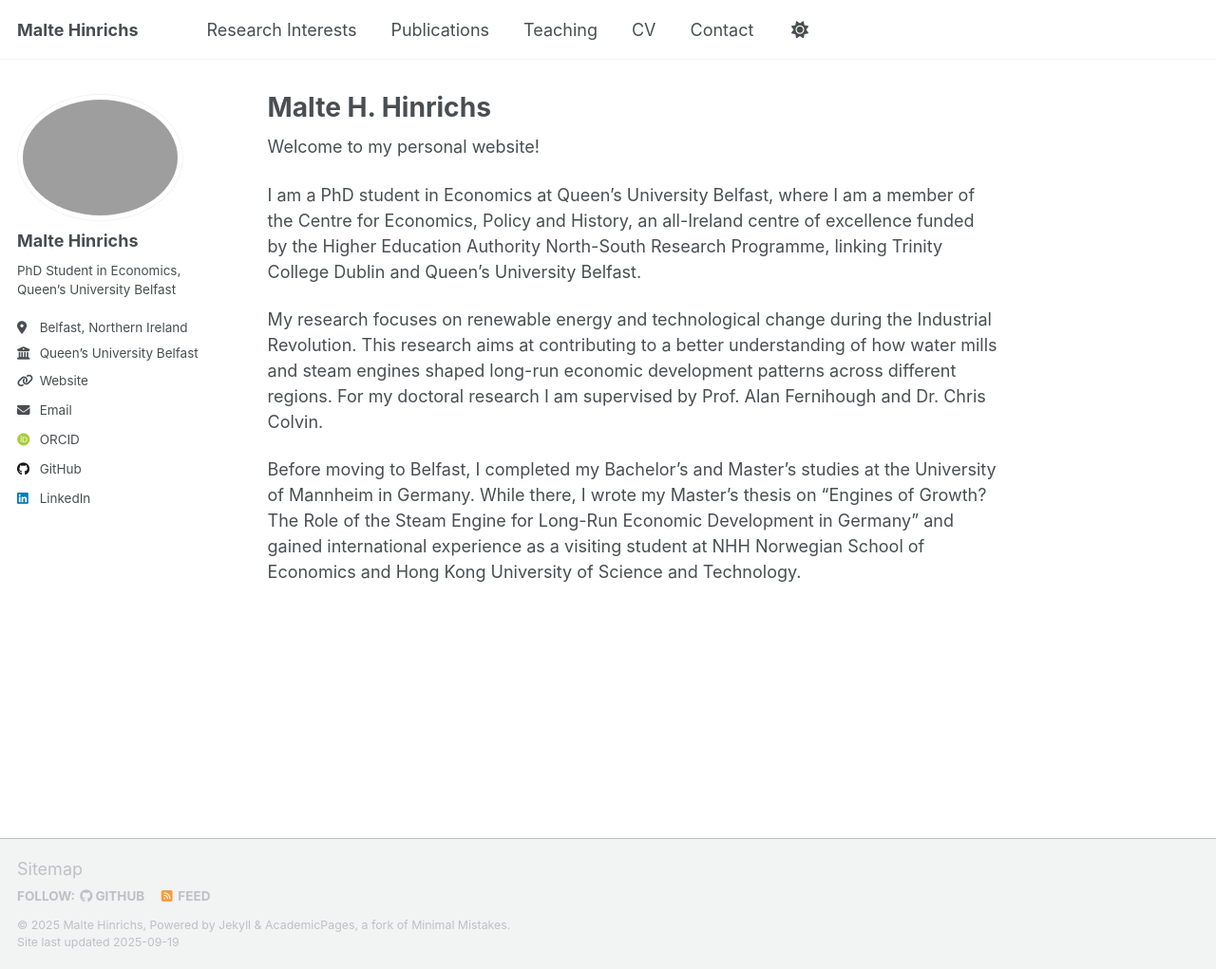
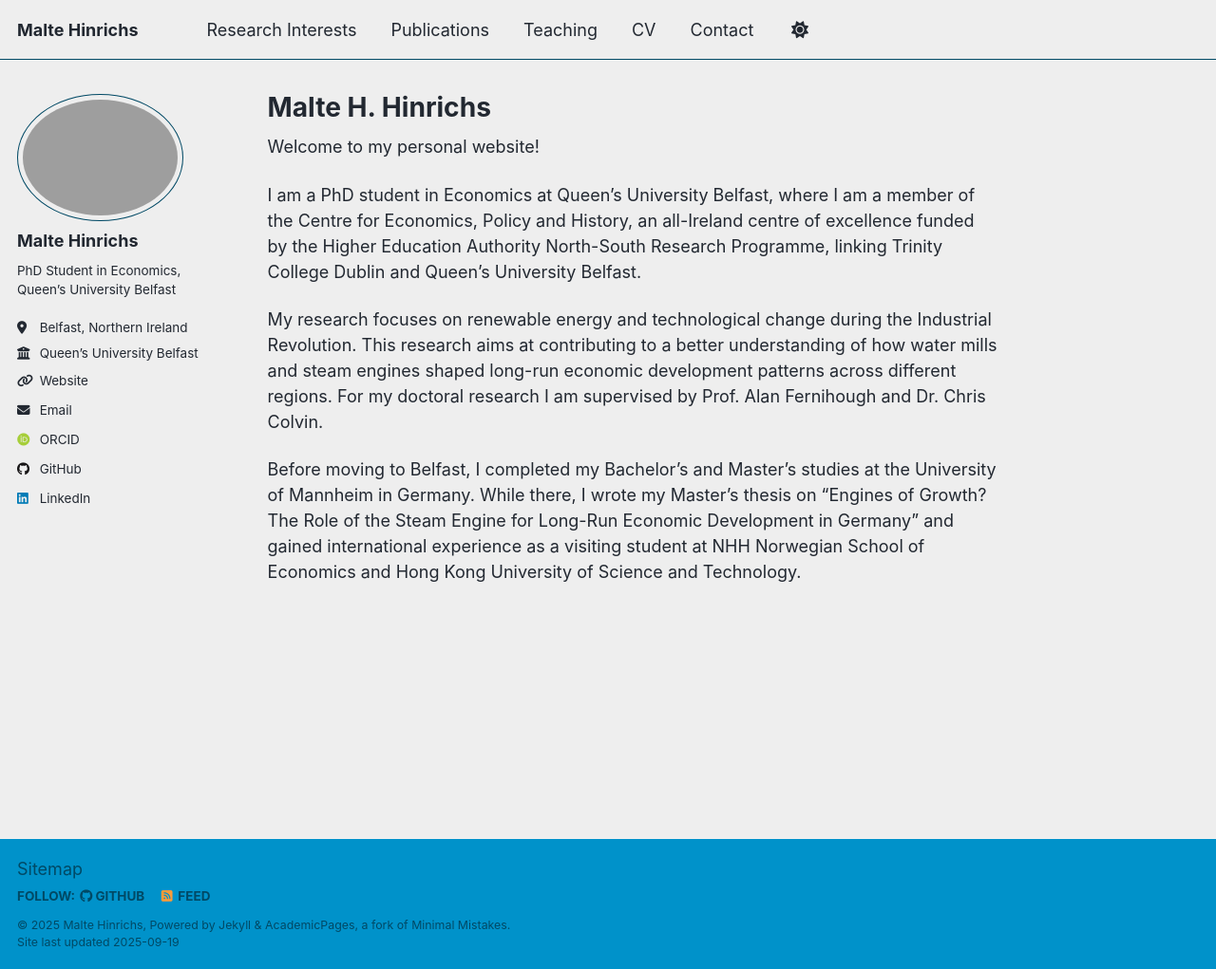
Before and after one commit to maltehhinrichs/maltehhinrichs.github.io, a Jekyll site: the page built from _pages/about.md, in a window 1280 px wide and 1021 px high. Shown: the whole window at 95% size. Built offline with Jekyll 4.4.1, drawn with Linux system fonts in a browser that asks for light colours; some web fonts are replaced; a script that is not in the unit is left out.

```diff
--- a/_config.yml
+++ b/_config.yml
@@ -8,7 +8,7 @@
 
 # Basic Site Settings
 locale                   : "en-US"
-#site_theme               : "air" # Currently available options are "default", "air"
+site_theme               : "air" # Currently available options are "default", "air"
 title                    : "Malte Hinrichs"
 title_separator          : "-"
 name                     : &name "Malte Hinrichs"
```
